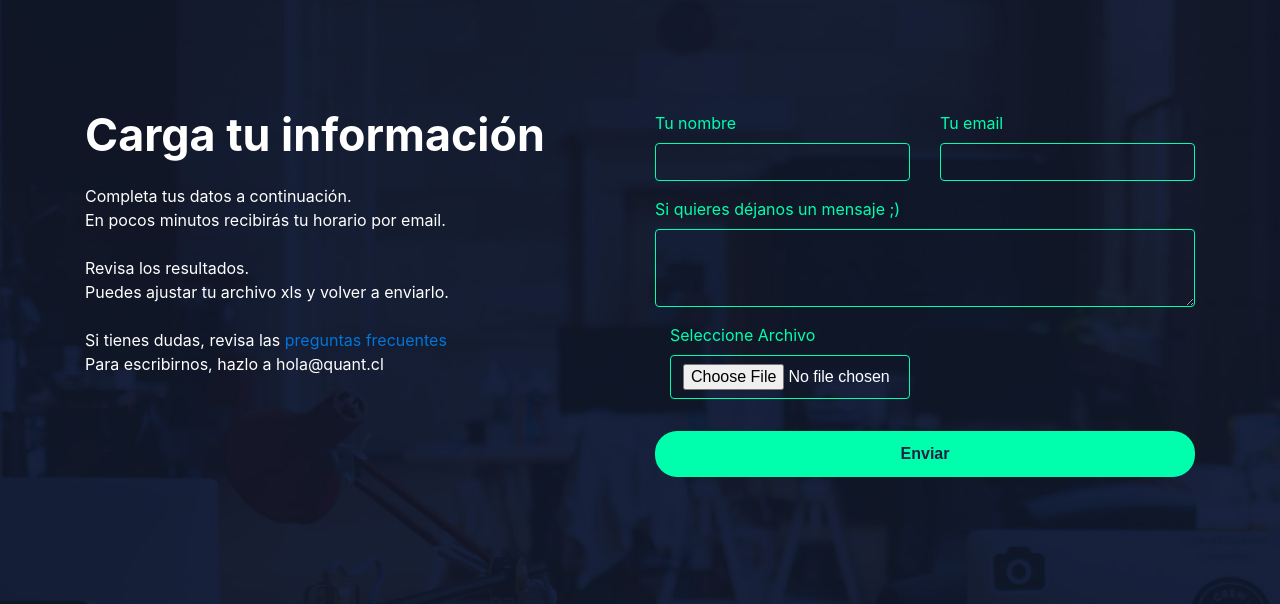
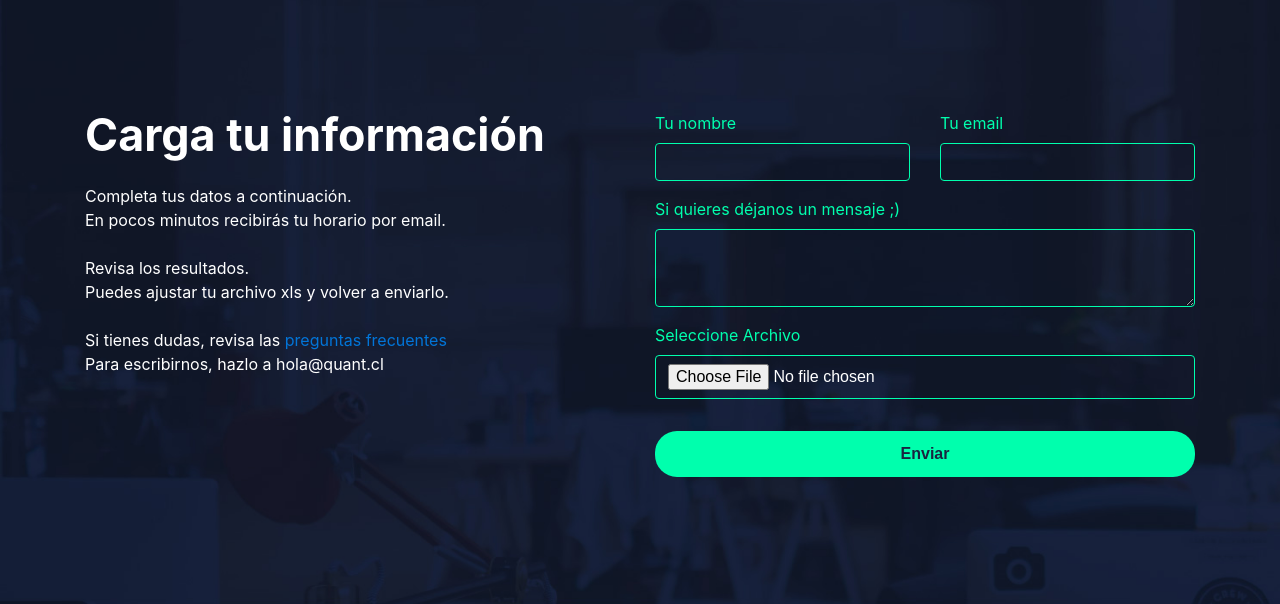
Before and after one commit to brainforwarding/quantsite, a Django app: page / in a window 1280 px wide. Shown: the part 2094-2698 px from the top of the page. Run offline with Django 3.2, Linux system fonts and the light colour scheme; some libraries are stand-ins or nearby versions.

Commit message:
adjusted data upload field

```diff
--- a/quantsite_app/templates/quantsite_app/index.html
+++ b/quantsite_app/templates/quantsite_app/index.html
@@ -177,7 +177,7 @@
 	                        <label for="message">Si quieres déjanos un mensaje ;)</label>
 	                        <textarea class="form-control" id="message" rows="3"></textarea>
                         </div>
-                        <div class="form-group col-md-6">
+                        <div class="form-group">
                             <label for="xls_file">Seleccione Archivo</label>
                             <input type="file" class="form-control" id="xls_file">
                         </div>
--- a/requirements.txt
+++ b/requirements.txt
@@ -7,7 +7,6 @@ djangorestframework==3.10.1
 djangorestframework-jwt==1.11.0
 gunicorn==20.0.4
 openpyxl==3.0.4
-Pillow==6.1.0
 PyJWT==1.7.1
 pylint==2.3.1
 virtualenv==16.6.1
```
